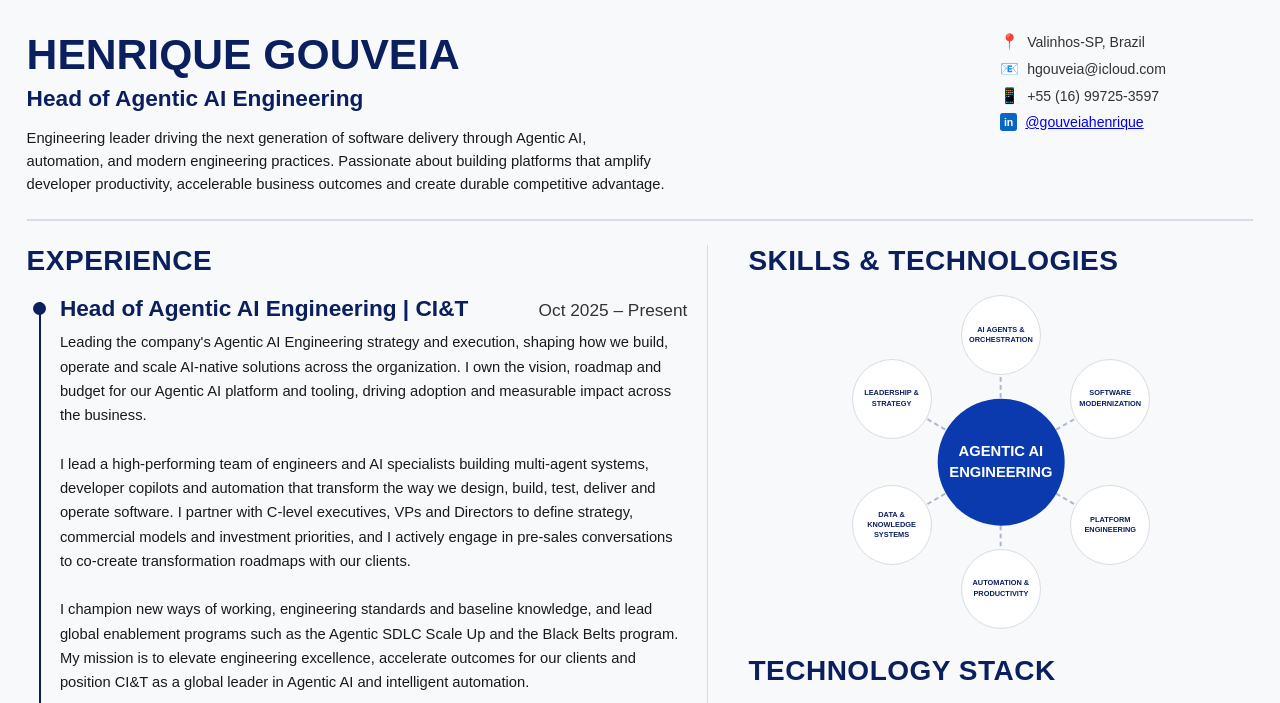
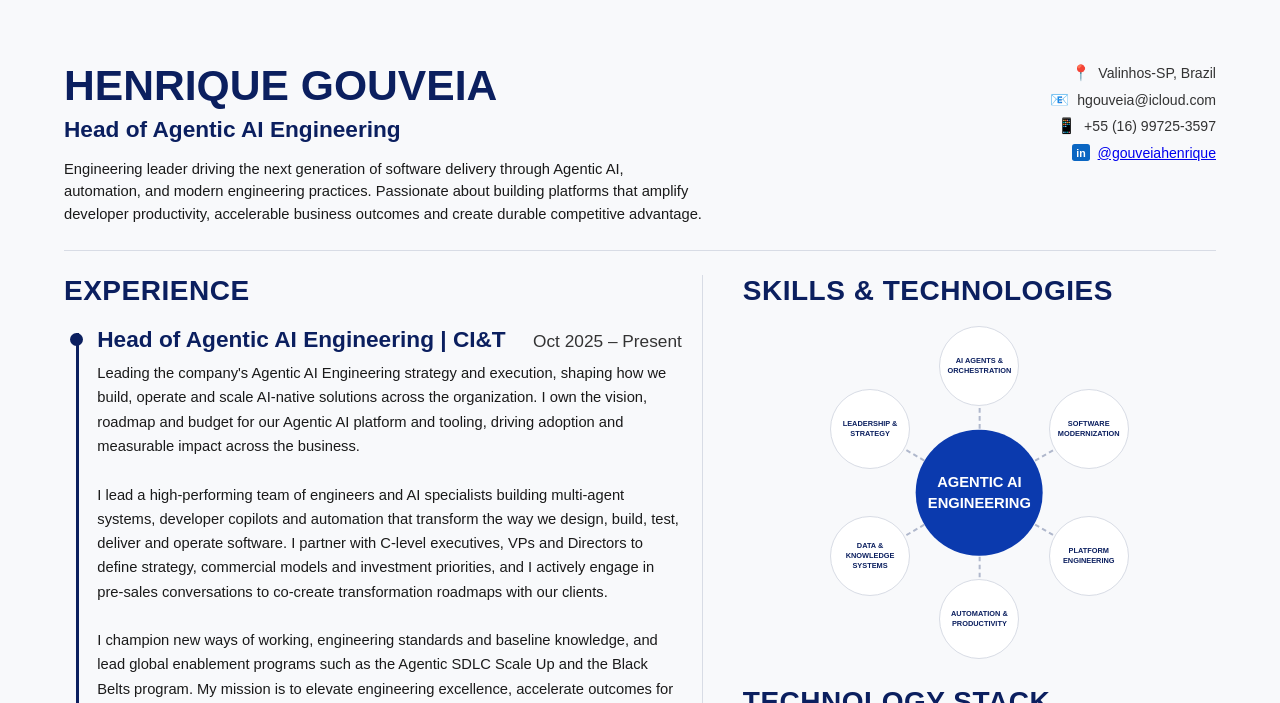
Before and after one commit to henriquegouveia/career, a plain HTML site: page index.html in a window 1280 px wide. Shown: the top 703 px of the page. Drawn offline with Linux system fonts and the light colour scheme.

Commit message:
Add files via upload

```diff
--- a/index.html
+++ b/index.html
@@ -17,7 +17,7 @@
       width: 100%;
       min-height: 56.25vw;
       background: #F8F9FB;
-      padding: 2.6vw 2.08vw 3.125vw 2.08vw;
+      padding: 5vw;
     }
 
     /* HEADER */
@@ -64,6 +64,7 @@
 
     .contact-item {
       display: flex;
+      justify-content: flex-end;
       align-items: center;
       gap: 0.625vw;
     }
```
